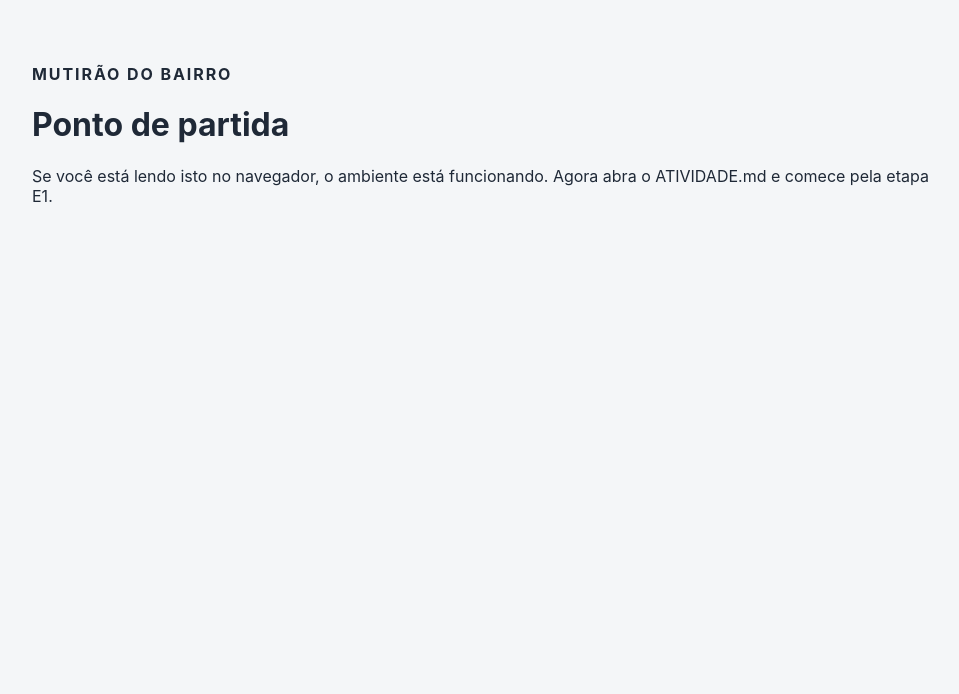
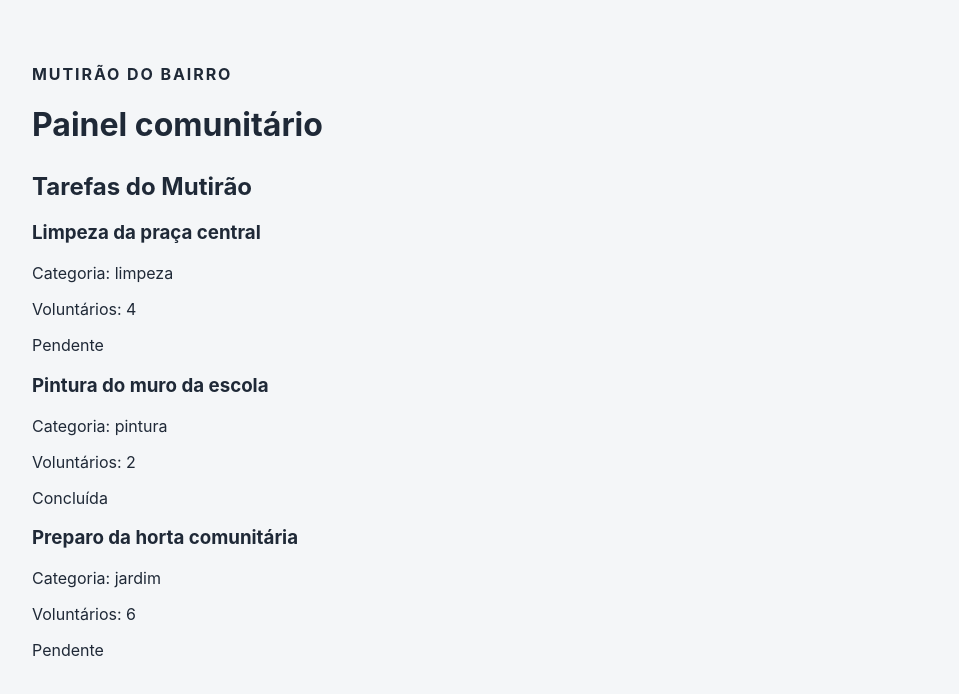
Before and after one commit to amandaestudanteufrr-lgtm/mutirao-do-bairro, a React (Vite) app: page / in a window 1280 px wide. Shown: the top 694 px of the page, without its empty margins (158-1117 px from the left). Built offline with nearby package versions, Linux system fonts and the light colour scheme.

Commit message:
feat: cria componentes e lista de tarefas (E2)

```diff
--- a/src/App.jsx
+++ b/src/App.jsx
@@ -1,37 +1,19 @@
 import "./App.css";
-
-/*
-  MUTIRÃO DO BAIRRO — ponto de partida.
-
-  Este arquivo está propositalmente quase vazio. Construir a aplicação é a
-  atividade. Leia ATIVIDADE.md e docs/01-GUIA-DE-ETAPAS.md antes de escrever
-  a primeira linha.
-
-  Ordem sugerida (cada etapa tem critérios de aceite no ATIVIDADE.md):
-    E2  componentes, lista com map() e key estável
-    E3  props, callback do filho para o pai, children
-    E4  useState, atualização imutável, excluir, valor derivado
-    E5  formulário controlado, select, validação, filtro
-    E6  useEffect, persistência no navegador, limpeza
-    E7  contexto, rotas, requisição HTTP com quatro estados
-
-  As pastas já existem para orientar a organização:
-    src/components  src/context  src/layouts  src/pages  src/services
-
-  Antes de pedir ajuda, passe pelo docs/04-PROTOCOLO-DE-DEPURACAO.md.
-*/
+import Painel from "./components/Painel";
+import ListaTarefas from "./components/ListaTarefas";
+import { tarefasIniciais } from "./data/tarefas";
 
 export default function App() {
   return (
     <main className="app">
       <header className="hero">
         <p className="eyebrow">MUTIRÃO DO BAIRRO</p>
-        <h1>Ponto de partida</h1>
-        <p>
-          Se você está lendo isto no navegador, o ambiente está funcionando.
-          Agora abra o ATIVIDADE.md e comece pela etapa E1.
-        </p>
+        <h1>Painel comunitário</h1>
       </header>
+
+      <Painel title="Tarefas do Mutirão">
+        <ListaTarefas tarefas={tarefasIniciais} />
+      </Painel>
     </main>
   );
 }
--- /dev/null
+++ b/src/components/CartaoTarefa.jsx
@@ -0,0 +1,12 @@
+export default function CartaoTarefa({ titulo, categoria, voluntarios, concluida }) {
+  return (
+    <article className={`cartao-tarefa ${concluida ? "is-complete" : ""}`}>
+      <div>
+        <h3>{titulo}</h3>
+        <p>Categoria: {categoria}</p>
+        <p>Voluntários: {voluntarios}</p>
+      </div>
+      <span>{concluida ? "Concluída" : "Pendente"}</span>
+    </article>
+  );
+}
--- /dev/null
+++ b/src/components/ListaTarefas.jsx
@@ -0,0 +1,21 @@
+import CartaoTarefa from "./CartaoTarefa";
+
+export default function ListaTarefas({ tarefas }) {
+  if (tarefas.length === 0) {
+    return <p>Nenhuma tarefa encontrada.</p>;
+  }
+
+  return (
+    <div className="lista-tarefas">
+      {tarefas.map((tarefa) => (
+        <CartaoTarefa
+          key={tarefa.id}
+          titulo={tarefa.titulo}
+          categoria={tarefa.categoria}
+          voluntarios={tarefa.voluntarios}
+          concluida={tarefa.concluida}
+        />
+      ))}
+    </div>
+  );
+}
--- /dev/null
+++ b/src/components/Painel.jsx
@@ -0,0 +1,14 @@
+export default function Painel({ title, children }) {
+  return (
+    <section className="panel">
+      {title && (
+        <header className="panel-header">
+          <h2>{title}</h2>
+        </header>
+      )}
+      <div className="panel-content">
+        {children}
+      </div>
+    </section>
+  );
+}
```
